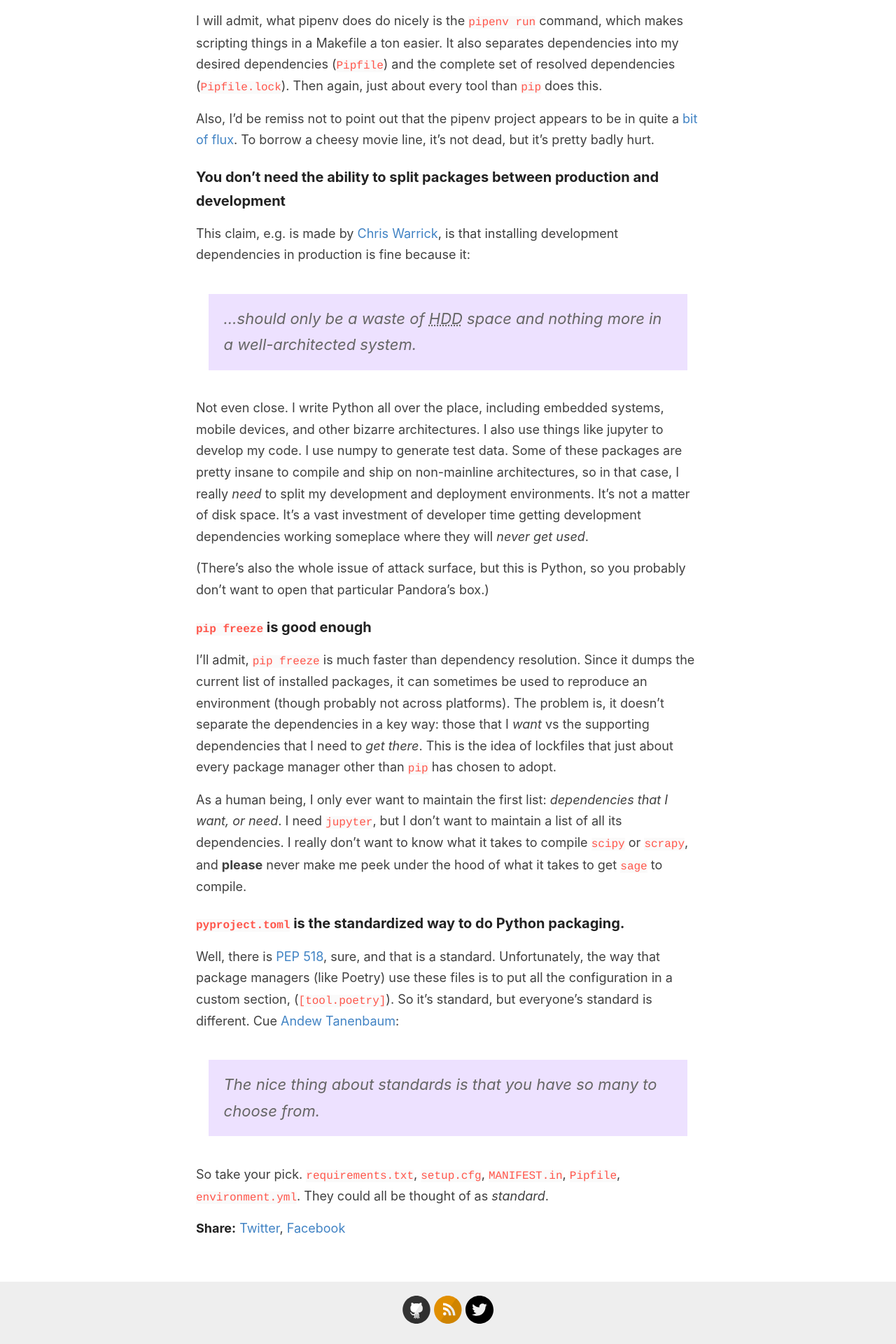
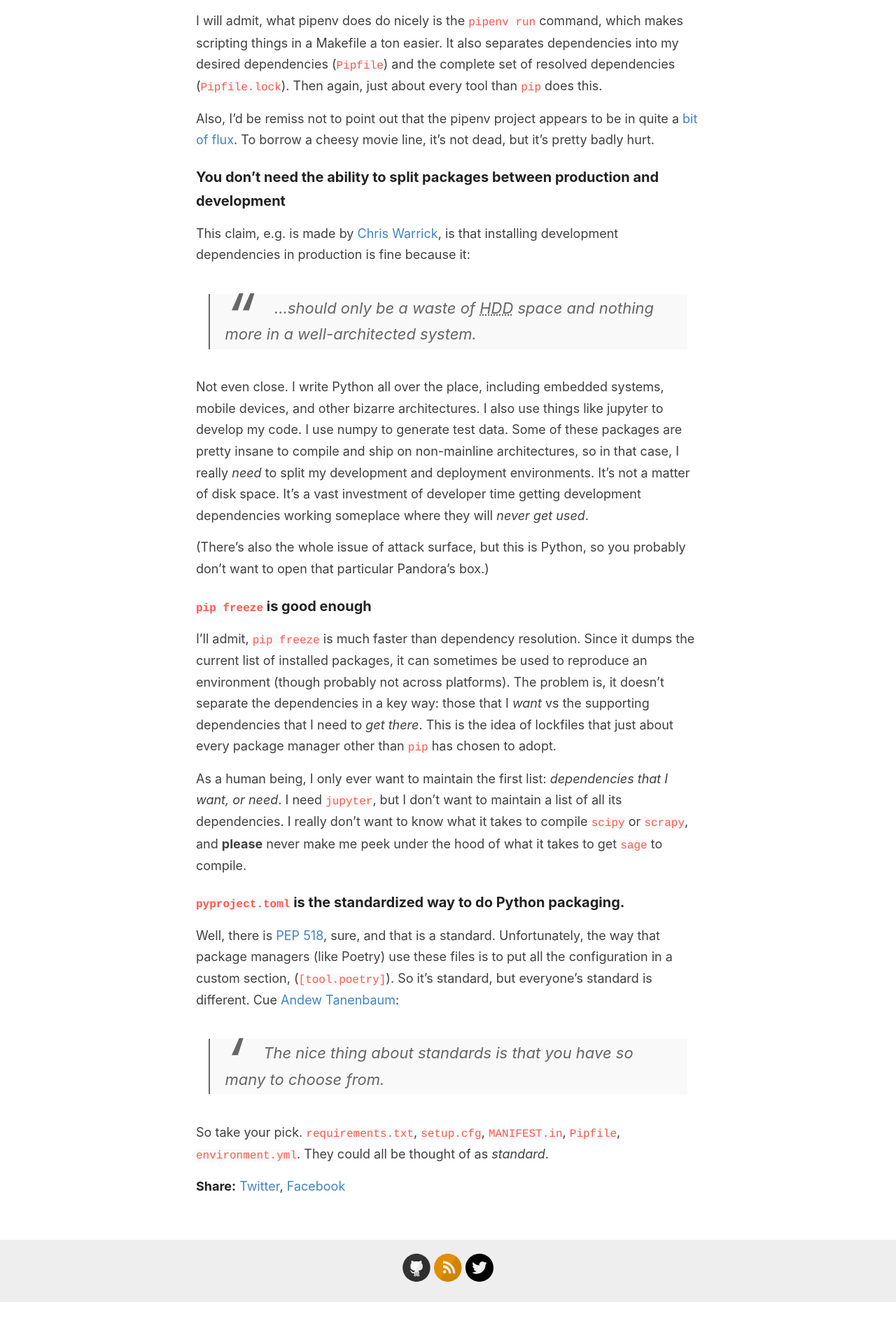
Before and after one commit to hackalog/hackalog.github.io, a Jekyll site: the page built from _posts/2020-01-20-virtualenvs.md, in a window 1280 px wide. Shown: the part 1336-3256 px from the top of the page at 70% size. Built offline with Jekyll 4.4.1, drawn with Linux system fonts in a browser that asks for light colours; after the commit the page ends 3196 px from its top, so only the background shows below that.

Commit message:
blockquote styling

```diff
--- a/assets/style.scss
+++ b/assets/style.scss
@@ -373,12 +373,25 @@
 .post {
   blockquote {
     margin: 1.8em .8em;
-    /*border-left: 2px solid $gray;*/
+    border-left: 2px solid $gray;
     padding: 0.1em 1em;
     color: $gray;
     font-size: 22px;
     font-style: italic;
-    background-color: #ede1ff;
+    background-color: #f9f9f9;
+    quotes: "\201C""\201D""\2018""\2019";
+  }
+
+  blockquote:before {
+      color: $gray;
+      content: open-quote;
+      font-size: 4em;
+      line-height: 0.1em;
+      margin-right: 0.25em;
+      vertical-align: -0.4em;
+  }
+  blockquote p {
+      display: inline;
   }
 
   .you-may-like{
```
